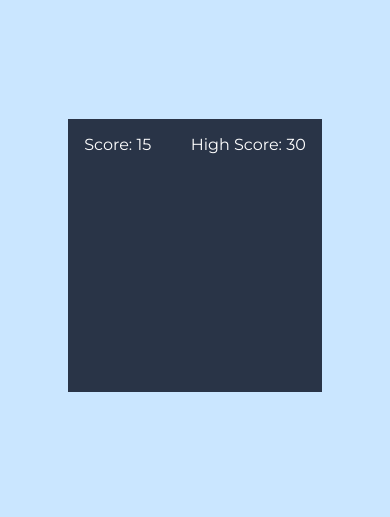
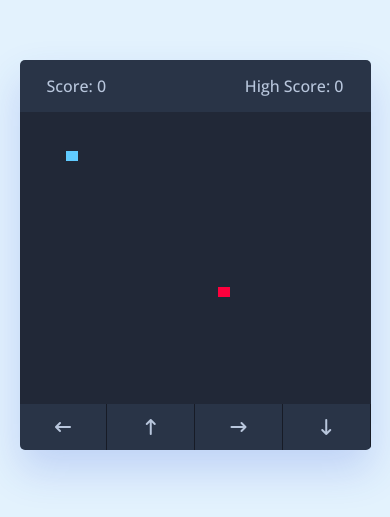
Before and after one commit to ujjawalthakurr/SnakeGame, a plain HTML site: page index.html in a window 390 px wide. Shown: the part 167-684 px from the top of the page. Drawn offline with nearby package versions, Linux system fonts and the light colour scheme.

Commit message:
Project Completed

```diff
--- a/index.html
+++ b/index.html
@@ -1,21 +1,27 @@
 <!DOCTYPE html>
-<html lang="en">
+<!-- Coding By CodingNepal - youtube.com/codingnepal -->
+<html lang="en" dir="ltr">
   <head>
-    <meta charset="UTF-8">
-    <meta http-equiv="X-UA-Compatible" content="IE=edge">
+    <meta charset="utf-8">
+    <title>Snake Game JavaScript | CodingNepal</title>
+    <link rel="stylesheet" href="style.css">
     <meta name="viewport" content="width=device-width, initial-scale=1.0">
-    <link rel="stylesheet" href="style.css">
-    <script src="js.js" defer  ></script>
-    <title>Document</title>
+    <link rel="stylesheet" href="https://cdnjs.cloudflare.com/ajax/libs/font-awesome/6.3.0/css/all.min.css">
+    <script src="js.js" defer></script>
   </head>
   <body>
-
     <div class="wrapper">
       <div class="game-details">
-            <span class="score">Score: 15</span>
-            <span class="high-score">High Score: 30</span>
+        <span class="score">Score: 0</span>
+        <span class="high-score">High Score: 0</span>
       </div>
-        <div class="playboard"></div>
+      <div class="play-board"></div>
+      <div class="controls">
+        <i data-key="ArrowLeft" class="fa-solid fa-arrow-left-long"></i>
+        <i data-key="ArrowUp" class="fa-solid fa-arrow-up-long"></i>
+        <i data-key="ArrowRight" class="fa-solid fa-arrow-right-long"></i>
+        <i data-key="ArrowDown" class="fa-solid fa-arrow-down-long"></i>
+      </div>
     </div>
 
   </body>
--- a/js.js
+++ b/js.js
@@ -1 +1,93 @@
-// Hello world
+const playBoard = document.querySelector(".play-board");
+const scoreElement = document.querySelector(".score");
+const highScoreElement = document.querySelector(".high-score");
+const controls = document.querySelectorAll(".controls i");
+
+let gameOver = false;
+let foodX, foodY;
+let snakeX = 5, snakeY = 5;
+let velocityX = 0, velocityY = 0;
+let snakeBody = [];
+let setIntervalId;
+let score = 0;
+
+// Getting high score from the local storage
+let highScore = localStorage.getItem("high-score") || 0;
+highScoreElement.innerText = `High Score: ${highScore}`;
+
+const updateFoodPosition = () => {
+    // Passing a random 1 - 30 value as food position
+    foodX = Math.floor(Math.random() * 30) + 1;
+    foodY = Math.floor(Math.random() * 30) + 1;
+}
+
+const handleGameOver = () => {
+    // Clearing the timer and reloading the page on game over
+    clearInterval(setIntervalId);
+    alert("Game Over! Press OK to replay...");
+    location.reload();
+}
+
+const changeDirection = e => {
+    // Changing velocity value based on key press
+    if(e.key === "ArrowUp" && velocityY != 1) {
+        velocityX = 0;
+        velocityY = -1;
+    } else if(e.key === "ArrowDown" && velocityY != -1) {
+        velocityX = 0;
+        velocityY = 1;
+    } else if(e.key === "ArrowLeft" && velocityX != 1) {
+        velocityX = -1;
+        velocityY = 0;
+    } else if(e.key === "ArrowRight" && velocityX != -1) {
+        velocityX = 1;
+        velocityY = 0;
+    }
+}
+
+// Calling changeDirection on each key click and passing key dataset value as an object
+controls.forEach(button => button.addEventListener("click", () => changeDirection({ key: button.dataset.key })));
+
+const initGame = () => {
+    if(gameOver) return handleGameOver();
+    let html = `<div class="food" style="grid-area: ${foodY} / ${foodX}"></div>`;
+
+    // Checking if the snake hit the food
+    if(snakeX === foodX && snakeY === foodY) {
+        updateFoodPosition();
+        snakeBody.push([foodY, foodX]); // Pushing food position to snake body array
+        score++; // increment score by 1
+        highScore = score >= highScore ? score : highScore;
+        localStorage.setItem("high-score", highScore);
+        scoreElement.innerText = `Score: ${score}`;
+        highScoreElement.innerText = `High Score: ${highScore}`;
+    }
+    // Updating the snake's head position based on the current velocity
+    snakeX += velocityX;
+    snakeY += velocityY;
+
+    // Shifting forward the values of the elements in the snake body by one
+    for (let i = snakeBody.length - 1; i > 0; i--) {
+        snakeBody[i] = snakeBody[i - 1];
+    }
+    snakeBody[0] = [snakeX, snakeY]; // Setting first element of snake body to current snake position
+
+    // Checking if the snake's head is out of wall, if so setting gameOver to true
+    if(snakeX <= 0 || snakeX > 30 || snakeY <= 0 || snakeY > 30) {
+        return gameOver = true;
+    }
+
+    for (let i = 0; i < snakeBody.length; i++) {
+        // Adding a div for each part of the snake's body
+        html += `<div class="head" style="grid-area: ${snakeBody[i][1]} / ${snakeBody[i][0]}"></div>`;
+        // Checking if the snake head hit the body, if so set gameOver to true
+        if (i !== 0 && snakeBody[0][1] === snakeBody[i][1] && snakeBody[0][0] === snakeBody[i][0]) {
+            gameOver = true;
+        }
+    }
+    playBoard.innerHTML = html;
+}
+
+updateFoodPosition();
+setIntervalId = setInterval(initGame, 90);
+document.addEventListener("keyup", changeDirection);
--- a/style.css
+++ b/style.css
@@ -1,31 +1,79 @@
-@import url('https://fonts.googleapis.com/css2?family=Montserrat:wght@300;400;500;700&display=swap');
-
-*{
-    margin: 0;
-    padding: 0;
-    box-sizing: border-box;
-    font-family:'Montserrat', sans-serif;
+/* Import Google font */
+@import url('https://fonts.googleapis.com/css2?family=Open+Sans:wght@400;500;600;700&display=swap');
+* {
+  margin: 0;
+  padding: 0;
+  box-sizing: border-box;
+  font-family: 'Open Sans', sans-serif;
+}
+body {
+  display: flex;
+  align-items: center;
+  justify-content: center;
+  min-height: 100vh;
+  background: #E3F2FD;
+}
+.wrapper {
+  width: 65vmin;
+  height: 70vmin;
+  display: flex;
+  overflow: hidden;
+  flex-direction: column;
+  justify-content: center;
+  border-radius: 5px;
+  background: #293447;
+  box-shadow: 0 20px 40px rgba(52, 87, 220, 0.2);
+}
+.game-details {
+  color: #B8C6DC;
+  font-weight: 500;
+  font-size: 1.2rem;
+  padding: 20px 27px;
+  display: flex;
+  justify-content: space-between;
+}
+.play-board {
+  height: 100%;
+  width: 100%;
+  display: grid;
+  background: #212837;
+  grid-template: repeat(30, 1fr) / repeat(30, 1fr);
+}
+.play-board .food {
+  background: #FF003D;
+}
+.play-board .head {
+  background: #60CBFF;
 }
 
-.wrapper{
-    width: 65vmin;
-    height: 70vmin;
-    background-color: #293447;
+.controls {
+  display: none;
+  justify-content: space-between;
+}
+.controls i {
+  padding: 25px 0;
+  text-align: center;
+  font-size: 1.3rem;
+  color: #B8C6DC;
+  width: calc(100% / 4);
+  cursor: pointer;
+  border-right: 1px solid #171B26;
 }
 
-.game-details{
-    color: #fff;
+@media screen and (max-width: 800px) {
+  .wrapper {
+    width: 90vmin;
+    height: 100vmin;
+  }
+  .game-details {
     font-size: 1rem;
-    font-weight: 400;
-    padding: 1rem;
+    padding: 15px 27px;
+  }
+  .controls {
     display: flex;
-    justify-content: space-between;
+  }
+  .controls i {
+    padding: 15px 0;
+    font-size: 1rem;
+  }
 }
-
-body{
-    display: flex;
-    align-items: center;
-    justify-content: center;
-    min-height: 100vh;
-    background-color: rgb(202, 230, 255);
-}
```
Lines whose indentation alone changed are shown as unchanged.
